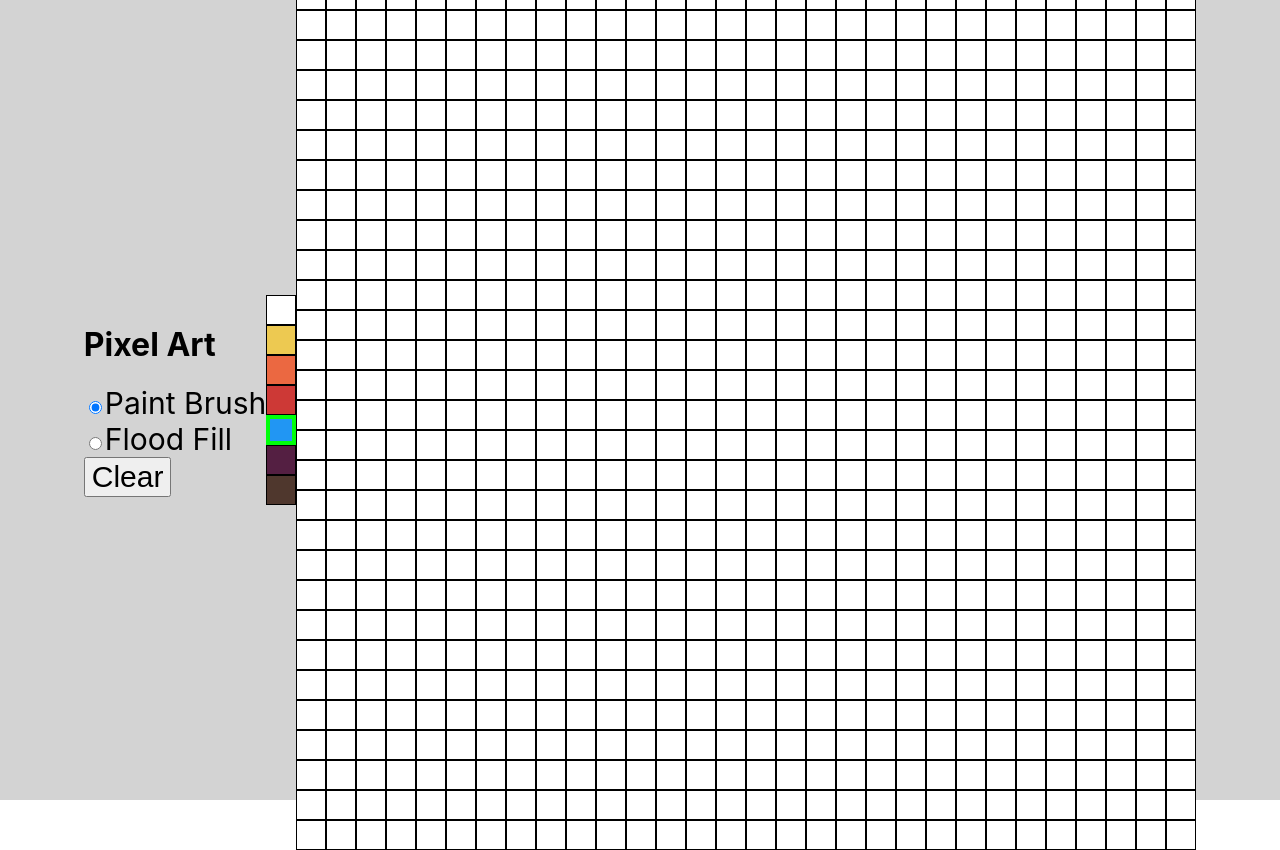
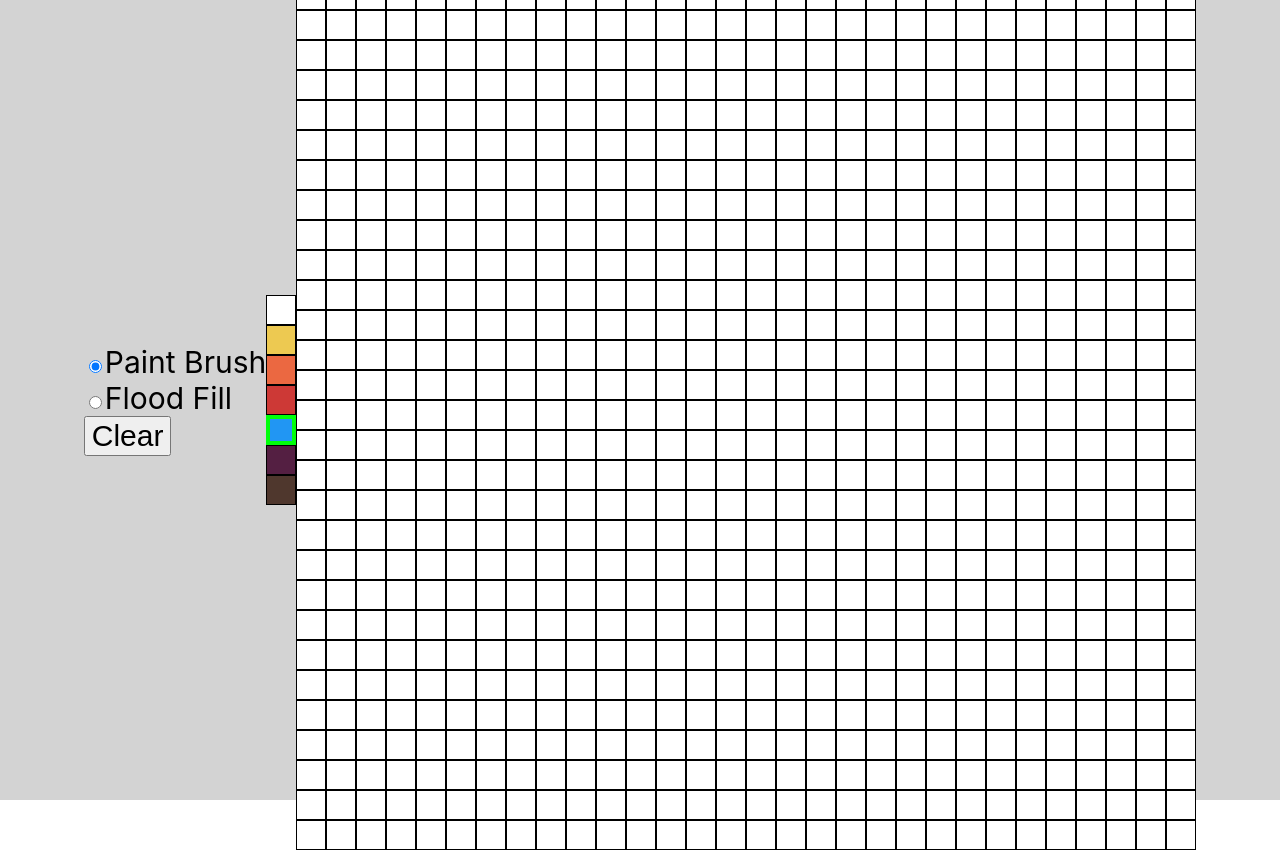
Before and after one commit to jessehall3/test_react_pixelart, a React (Create React App) app: page / in a window 1280 px wide. Built offline with nearby package versions, Linux system fonts and the light colour scheme.

Commit message:
Moved paint controls into its own component.

```diff
--- a/src/App.js
+++ b/src/App.js
@@ -1,6 +1,7 @@
 import React, { useState } from 'react';
 import Canvas from './components/Canvas';
 import ColorPicker from './components/ColorPicker';
+import Controls from './components/Controls';
 import './App.css';
 
 function App() {
@@ -10,18 +11,11 @@ function App() {
 
   return (
     <div className="App">
-      <div>
-        <h1>Pixel Art</h1>
-        <div className="radio">
-          <input type="radio" name="tool_type" value="0" checked={toolType == 0}/>
-            Paint Brush<br/>
-          <input type="radio" name="tool_type" value="1" checked={toolType == 1}/>
-            Flood Fill<br/>
-        </div>
-        <button onClick={() => setUniformColor(0)}>
-          Clear
-        </button>
-      </div>
+      <Controls
+        setToolType={setToolType}
+        setUniformColor={setUniformColor}
+        toolType={toolType}
+      />
       <ColorPicker
         currentColor={color}
         setColor={setColor}
--- a/src/components/Controls.js
+++ b/src/components/Controls.js
@@ -1,30 +1,15 @@
 import React from 'react'
 import Pixel from './Pixel';
 import Colors from '../Colors'
-
-const ColorPicker = (props) => {
-  return (
-    <div className="colorpicker">
-      {Colors.map((color, index) => {
-        return <Pixel
-          key={index}
-          background={color}
-          current={Colors[props.currentColor] === color}
-          onClick={ e => props.setColor(index) }
-        />
-      })}
-    </div>
-  )
-}
 
 const Controls = (props) => {
   return (
     <div>
       <div className="radio">
-        <input type="radio" name="tool_type" value="brush"/>
-          Paint Brush<br/>
-        <input type="radio" name="tool_type" value="fill"/>
-          Flood Fill<br/>
+      <input type="radio" name="tool_type" value="0" checked={props.toolType == 0}/>
+        Paint Brush<br/>
+      <input type="radio" name="tool_type" value="1" checked={props.toolType == 1}/>
+        Flood Fill<br/>
       </div>
       <button onClick={() => props.setUniformColor(0)}>
         Clear
```
